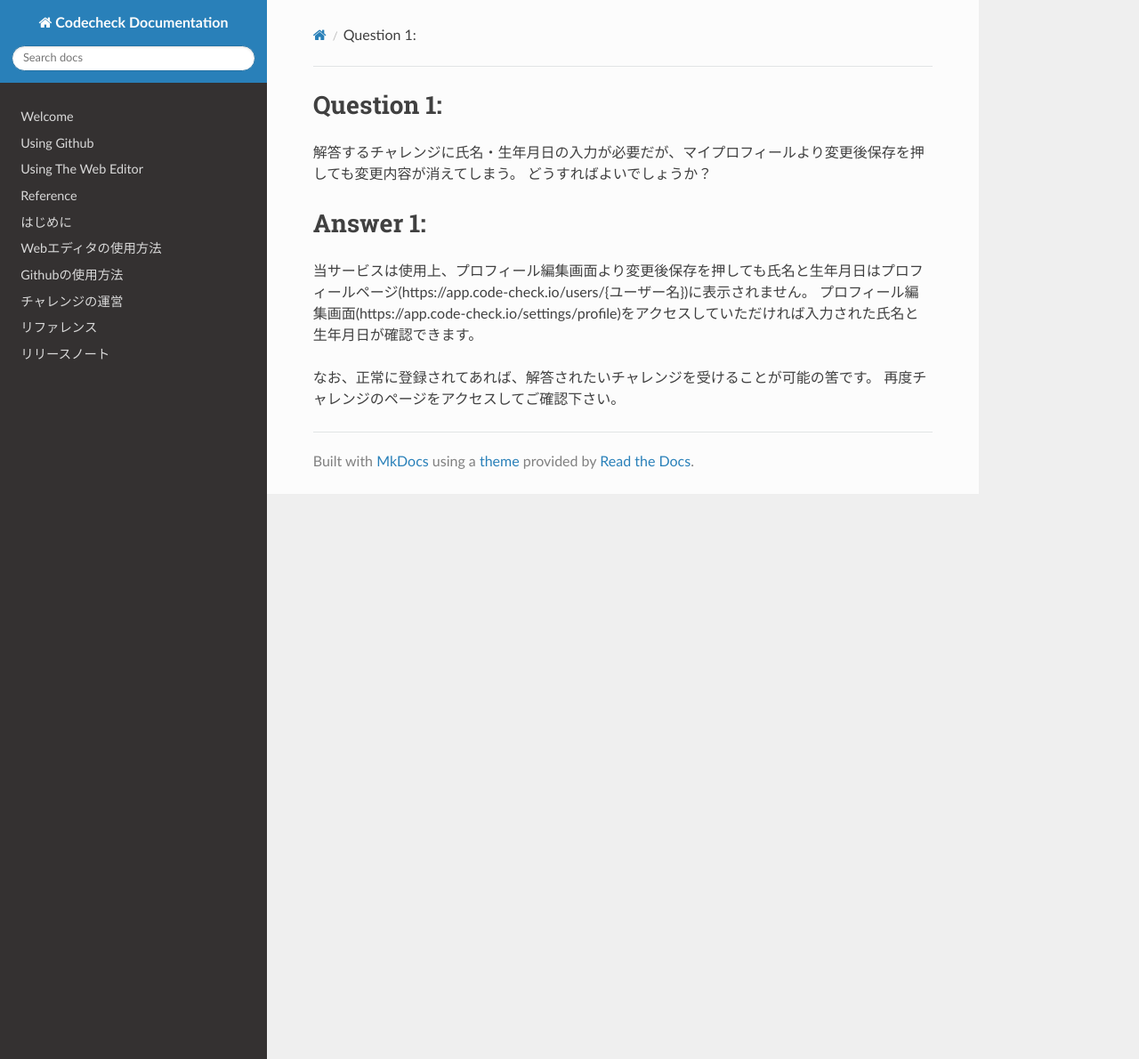
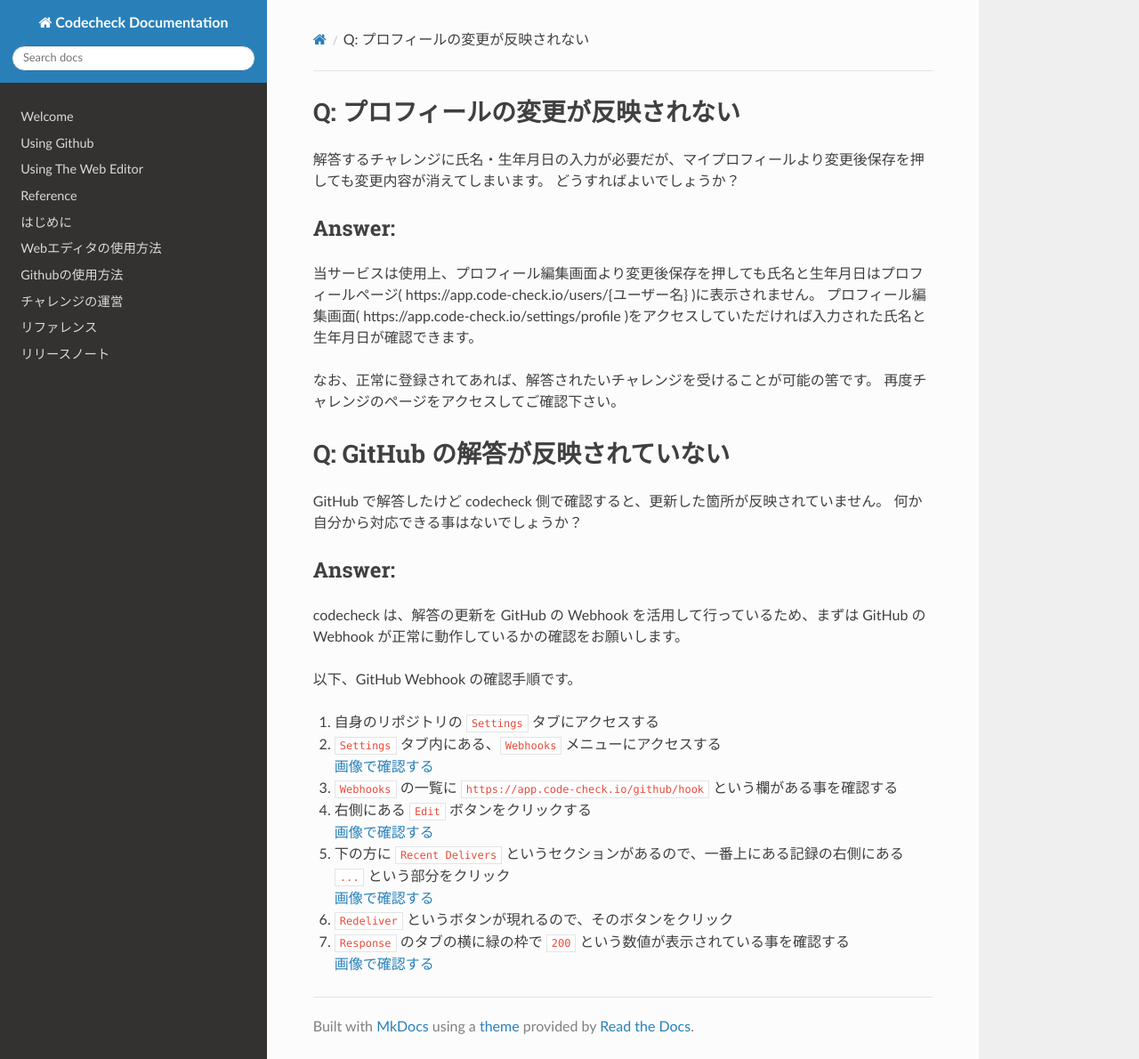
Before and after one commit to code-check/docs, an MkDocs documentation site: the page built from source/docs/ja/Q-and-A.md, in a window 1280 px wide and 1190 px high. Shown: the whole window at 89% size. Built offline with MkDocs 1.6.1, drawn with Linux system fonts in a browser that asks for light colours; nearby versions of some CDN libraries; old or Windows-style settings are respelled for this version of MkDocs.

Commit message:
:+1: add FAQ about GitHub webhook

```diff
--- a/source/docs/ja/Q-and-A.md
+++ b/source/docs/ja/Q-and-A.md
@@ -1,12 +1,35 @@
-# Question 1:
+# Q: プロフィールの変更が反映されない
 
-解答するチャレンジに氏名・生年月日の入力が必要だが、マイプロフィールより変更後保存を押しても変更内容が消えてしまう。
+解答するチャレンジに氏名・生年月日の入力が必要だが、マイプロフィールより変更後保存を押しても変更内容が消えてしまいます。
 どうすればよいでしょうか？
 
-# Answer 1:
+## Answer:
 
-当サービスは使用上、プロフィール編集画面より変更後保存を押しても氏名と生年月日はプロフィールページ(https://app.code-check.io/users/{ユーザー名})に表示されません。
-プロフィール編集画面(https://app.code-check.io/settings/profile)をアクセスしていただければ入力された氏名と生年月日が確認できます。
+当サービスは使用上、プロフィール編集画面より変更後保存を押しても氏名と生年月日はプロフィールページ( https://app.code-check.io/users/{ユーザー名} )に表示されません。
+プロフィール編集画面( https://app.code-check.io/settings/profile )をアクセスしていただければ入力された氏名と生年月日が確認できます。
 
 なお、正常に登録されてあれば、解答されたいチャレンジを受けることが可能の筈です。
 再度チャレンジのページをアクセスしてご確認下さい。
+
+# Q: GitHub の解答が反映されていない
+
+GitHub で解答したけど codecheck 側で確認すると、更新した箇所が反映されていません。
+何か自分から対応できる事はないでしょうか？
+
+## Answer:
+
+codecheck は、解答の更新を GitHub の Webhook を活用して行っているため、まずは GitHub の Webhook が正常に動作しているかの確認をお願いします。
+
+以下、GitHub Webhook の確認手順です。
+
+1. 自身のリポジトリの `Settings` タブにアクセスする
+1. `Settings` タブ内にある、`Webhooks` メニューにアクセスする
+[画像で確認する](./images/github_repo_settings.png)
+1. `Webhooks` の一覧に `https://app.code-check.io/github/hook` という欄がある事を確認する
+1. 右側にある `Edit` ボタンをクリックする
+[画像で確認する](./images/github_repo_settings_webhooks.png)
+1. 下の方に `Recent Delivers` というセクションがあるので、一番上にある記録の右側にある `...` という部分をクリック
+[画像で確認する](./images/github_repo_settings_webhooks_manage.png)
+1. `Redeliver` というボタンが現れるので、そのボタンをクリック
+1. `Response` のタブの横に緑の枠で `200` という数値が表示されている事を確認する
+[画像で確認する](./images/github_repo_settings_webhooks_redeliver.png)
```
Also changed, not shown: source/docs/ja/images/github_repo_settings.png (added), source/docs/ja/images/github_repo_settings_webhooks.png (added), source/docs/ja/images/github_repo_settings_webhooks_manage.png (added), source/docs/ja/images/github_repo_settings_webhooks_redeliver.png (added).
